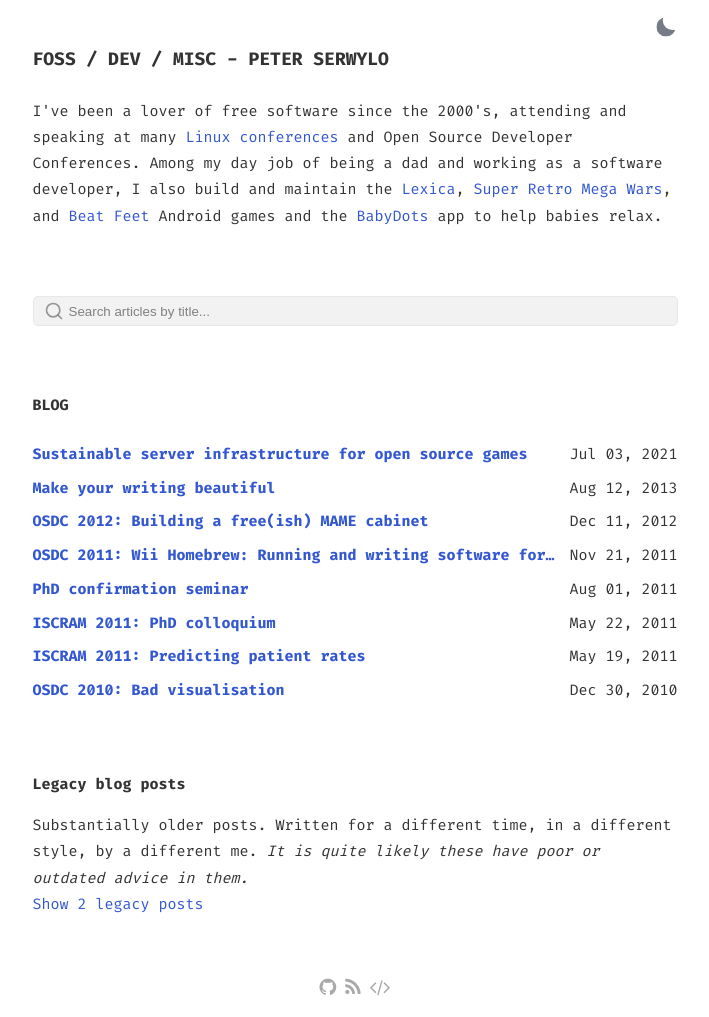
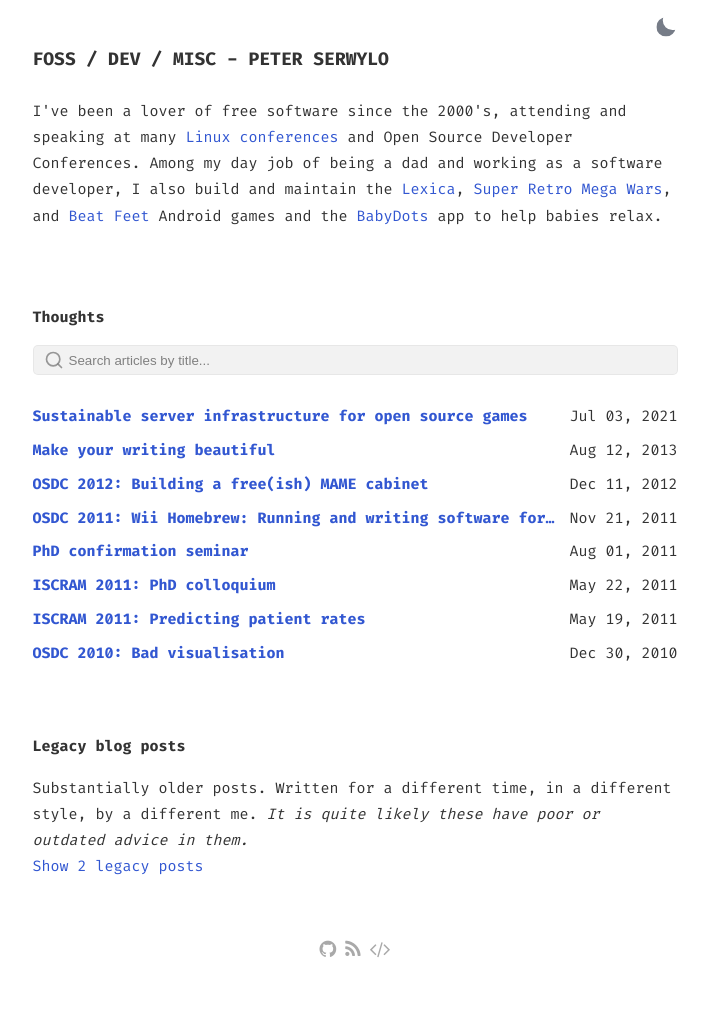
Before and after one commit to pserwylo/pserwylo.github.io, a Jekyll site: the page built from docs/index.html, in a window 1280 px wide. Shown: the whole page, without its empty margins (285-994 px from the left). Built offline with Jekyll 4.4.1, drawn with Linux system fonts in a browser that asks for light colours; after the commit the page ends 979 px from its top, so only the background shows below that.

Commit message:
Searching should filter the list, rather than add another list of results. Also moved into the blog section rather than above.

```diff
--- a/docs/_sass/_main.scss
+++ b/docs/_sass/_main.scss
@@ -428,7 +428,7 @@
 }
 
 .bio {
-	margin-bottom: 5rem;
+	margin-bottom: 1rem;
 }
 
 ::selection {
@@ -436,8 +436,11 @@
 color: #333;
 }
 
+.search-wrapper {
+  margin-top: 1rem;
+}
 
-.search-article {
+.search {
   position: relative;
 
 
--- a/docs/index.html
+++ b/docs/index.html
@@ -17,9 +17,10 @@
 
 </section>
 
-
-
-<div class="search-article">
+<section class="posts" id="Blog">
+    <h2>Thoughts</h2>
+    <div class="search-wrapper">
+        <div class="search">
             <label for="search-input" aria-hidden="true">
                 <!-- Magnifier -->
                 <svg xmlns="http://www.w3.org/2000/svg" width="20" height="20" viewBox="0 0 24 24" fill="none"
@@ -33,10 +34,8 @@
             <input type="search" id="search-input" placeholder="Search articles by title..." aria-label="Search">
             <ul id="search-results"></ul>
         </div>
-
-<section class="posts" id="Blog">
-    <h2>BLOG</h2>
-    <ul>
+    </div>
+    <ul id="post-list">
         {% for post in site.posts %}
         <li>
             <a href="{{ site.baseurl }}{{ post.url }}">{{ post.title }}</a>
```
Also changed, not shown: docs/_layouts/default.html (+7 -2 lines), 1 other file. Lines whose indentation alone changed are shown as unchanged.
